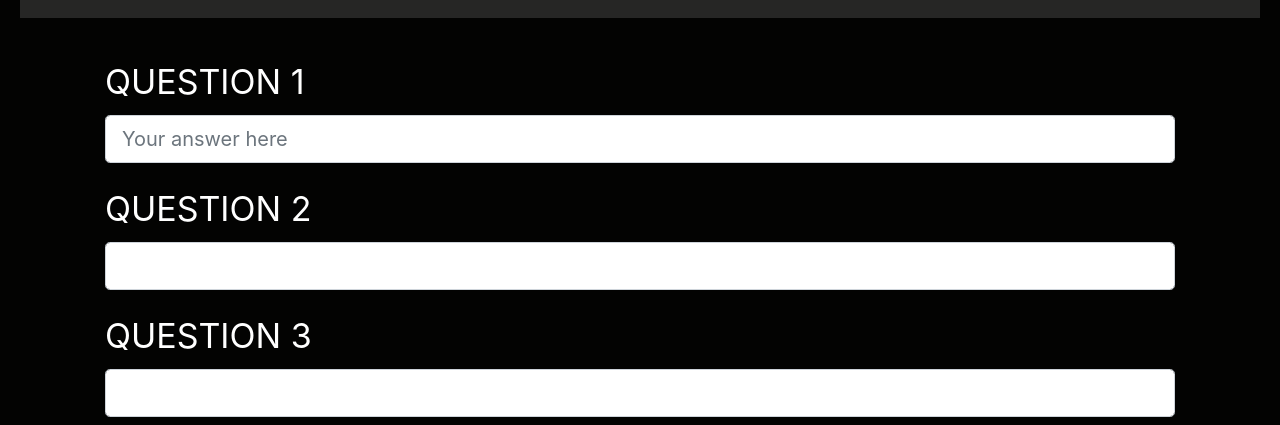
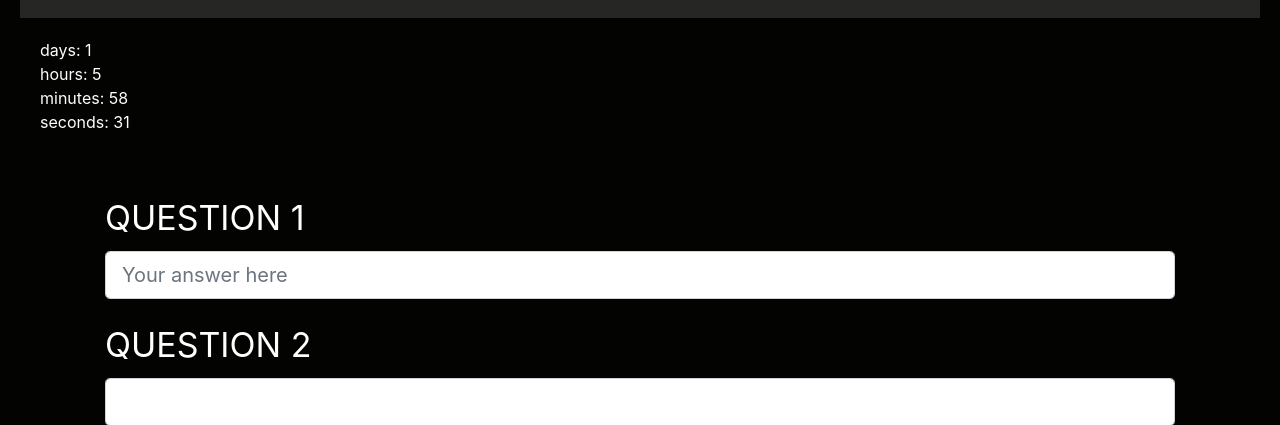
Before and after one commit to dalpert/pickEm, a Flask app: template TownHallTriviaApp/main/templates/main/Round.html in a window 1280 px wide. Shown: the part 517-942 px from the top of the page. Run offline with Flask 2, Linux system fonts and the light colour scheme; the template is opened without the code that fills it, so the values that code supplies are empty; some libraries are stand-ins or nearby versions.

Commit message:
clock is working

```diff
--- a/TownHallTriviaApp/main/templates/main/Round.html
+++ b/TownHallTriviaApp/main/templates/main/Round.html
@@ -5,14 +5,18 @@
     <title>Town Hall Trivia</title>
     <link rel="stylesheet" href="{{ url_for('static', filename='css/main.css') }}">
     <link rel="stylesheet" href="https://maxcdn.bootstrapcdn.com/bootstrap/4.0.0/css/bootstrap.min.css" integrity="sha384-Gn5384xqQ1aoWXA+058RXPxPg6fy4IWvTNh0E263XmFcJlSAwiGgFAW/dAiS6JXm" crossorigin="anonymous">
+    <script src="{{ url_for('static', filename='javascript/countdownClock.js') }}"></script>
   </head>
   <img class="logo" src="{{ url_for('static', filename='images/banner.png') }}">
   <body class="body">
-
     <div class="navMenuBanner">
       <h1 class="navMenuBannerTitle">TEAM NAME: <span class="navMenuBannerContent">{{ teamName }}</span></h1>
       <h1 class="navMenuBannerTitle">GAME ID: <span class="navMenuBannerContent">{{ gameId }}</span></h1>
     </div>
+
+
+    <div id="clockdiv"></div>
+    <script>initializeClock("clockdiv", 'April 26 2020');</script>
 
     <div class="container">
       <h1 class="title">{{ roundId }}</h1>
--- /dev/null
+++ b/TownHallTriviaApp/static/javascript/countdownClock.js
@@ -0,0 +1,31 @@
+function getTimeRemaining(endtime){
+  var t = Date.parse(endtime) - Date.parse(new Date());
+  var seconds = Math.floor( (t/1000) % 60 );
+  var minutes = Math.floor( (t/1000/60) % 60 );
+  var hours = Math.floor( (t/(1000*60*60)) % 24 );
+  var days = Math.floor( t/(1000*60*60*24) );
+  return {
+    'total': t,
+    'days': days,
+    'hours': hours,
+    'minutes': minutes,
+    'seconds': seconds
+  };
+}
+
+function initializeClock(id, endtime){
+  var clock = document.getElementById(id);
+  var timeinterval = setInterval(function(){
+    var t = getTimeRemaining(endtime);
+    clock.innerHTML = 'days: ' + t.days + '<br>' +
+                      'hours: '+ t.hours + '<br>' +
+                      'minutes: ' + t.minutes + '<br>' +
+                      'seconds: ' + t.seconds;
+    if(t.total<=0){
+      clearInterval(timeinterval);
+    }
+  },1000);
+}
+
+// var deadline = 'April 26 2020';
+// initializeClock('clockdiv', deadline);
```
Also changed, not shown: TownHallTriviaApp/static/javascript/redisCacheManagement.js (deleted, +0 -19 lines).
